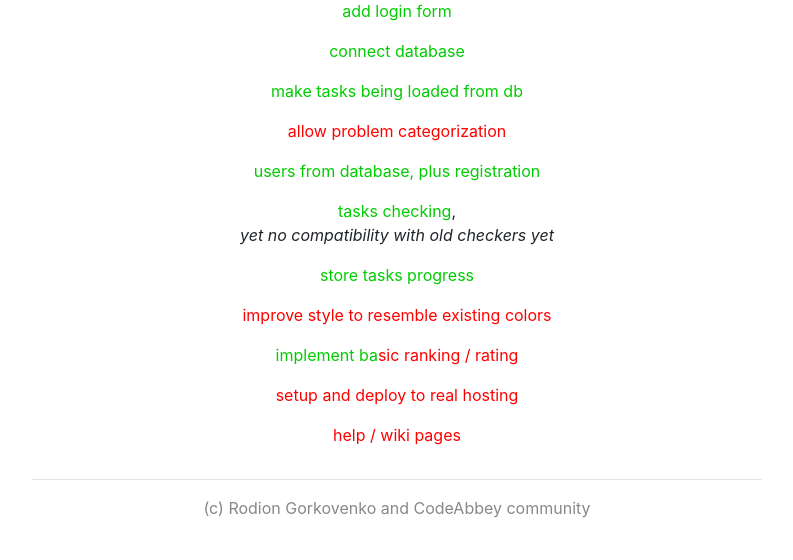
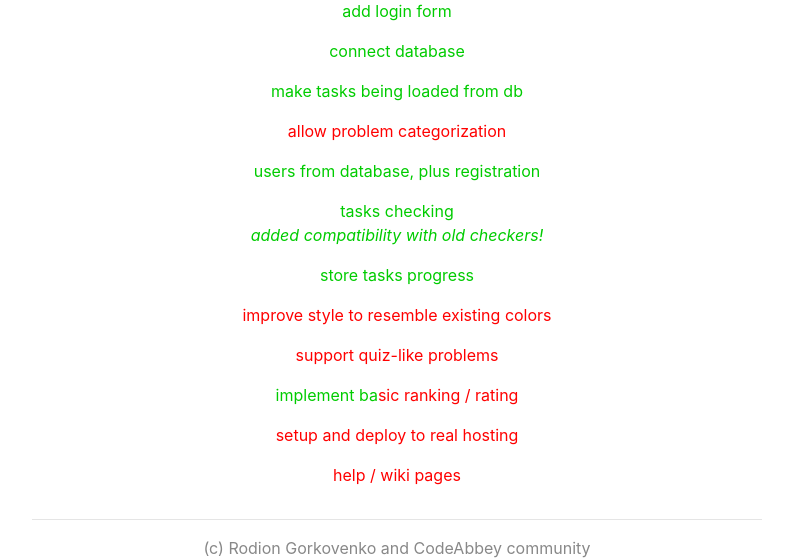
Before and after one commit to CodeAbbey/abbey2, a Flask app: page / in a window 1280 px wide. Shown: the part 269-829 px from the top of the page, without its empty margins (243-1036 px from the left). Before the commit the page ends 787 px from the top, so only its background shows below. Run offline with Flask 2, Linux system fonts and the light colour scheme; some libraries are stand-ins or nearby versions.

Commit message:
Updated main page due to progress

```diff
--- a/py/templates/index.html
+++ b/py/templates/index.html
@@ -14,9 +14,10 @@
     <p class="green">make tasks being loaded from db</p>
     <p class="red">allow problem categorization</p>
     <p class="green">users from database, plus registration</p>
-    <p><span class="green">tasks checking</span>,<br/><i>yet no compatibility with old checkers yet</i></p>
+    <p class="green">tasks checking<br/><i>added compatibility with old checkers!</i></p>
     <p class="green">store tasks progress</p>
     <p class="red">improve style to resemble existing colors</p>
+    <p class="red">support quiz-like problems</p>
     <p><span class="green">implement ba</span><span class="red">sic ranking / rating</span></p>
     <p class="red">setup and deploy to real hosting</p>
     <p class="red">help / wiki pages</p>
```
